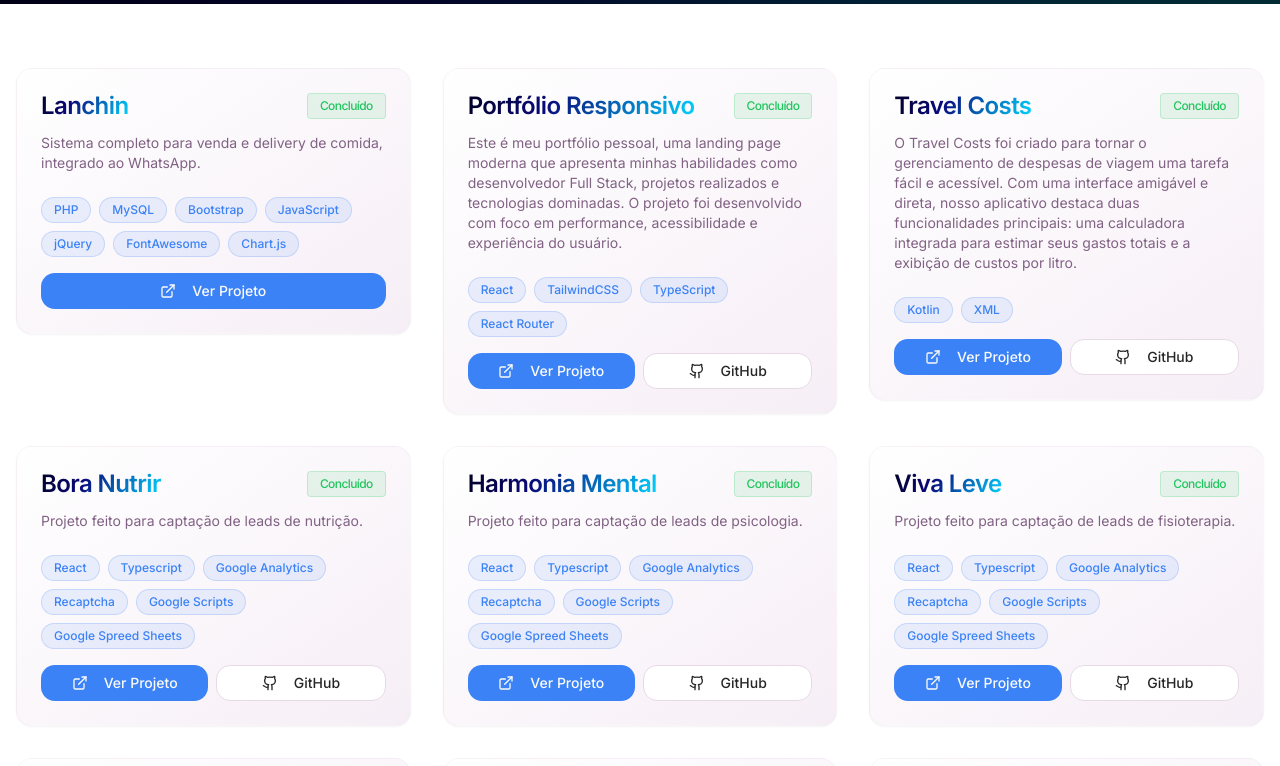
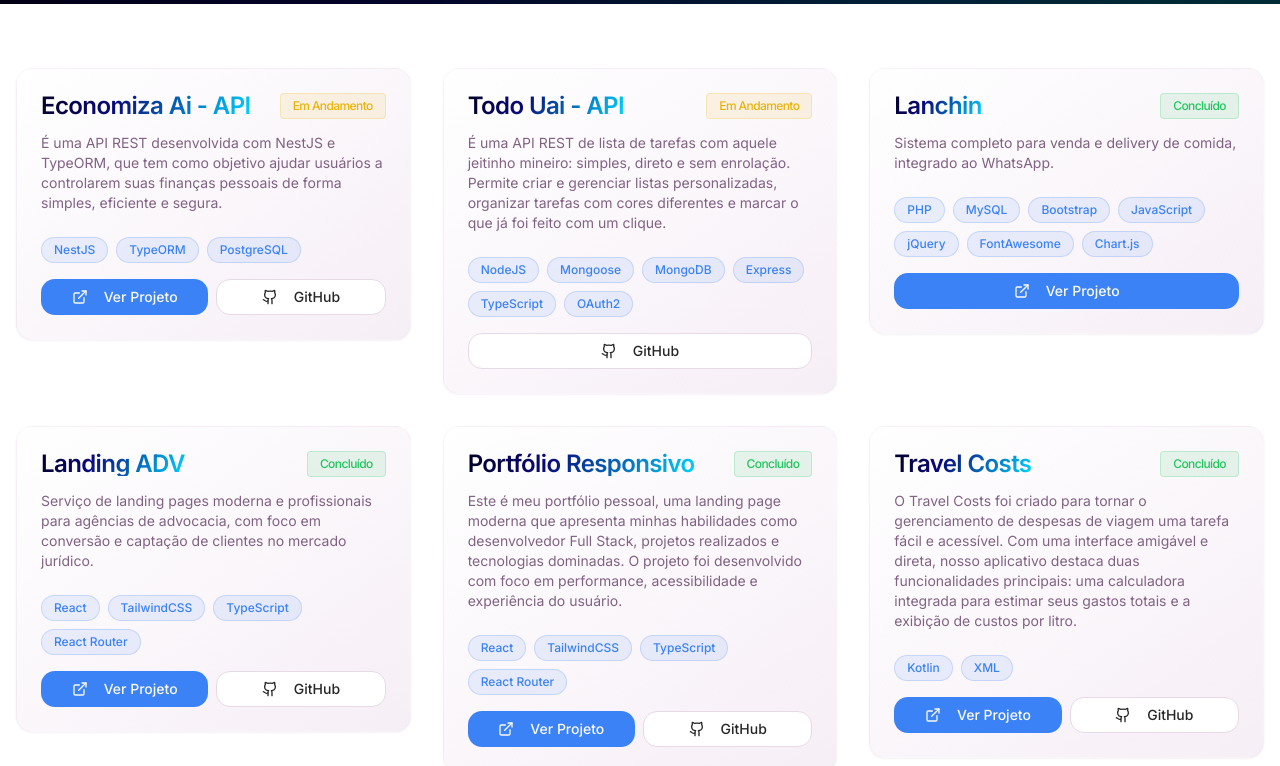
Before and after one commit to ThallesLana/landing-page, a React (Vite) app: page /projetos in a window 1280 px wide. Shown: the part 280-1046 px from the top of the page. Built offline with nearby package versions, Linux system fonts and the light colour scheme.

Commit message:
:sparkles: feat: include more projects

```diff
--- a/src/constants/projects.ts
+++ b/src/constants/projects.ts
@@ -2,12 +2,35 @@ import { ProjectStatus, Project } from "@/types/project";
 import { SOCIAL_MEDIA } from "./socialMedia";
 
 export const PROJECTS: Project[] = [
+  {
+    title: 'Economiza Ai - API',
+    description: 'É uma API REST desenvolvida com NestJS e TypeORM, que tem como objetivo ajudar usuários a controlarem suas finanças pessoais de forma simples, eficiente e segura.',
+    status: ProjectStatus.IN_PROGRESS,
+    technologies: ['NestJS', 'TypeORM', 'PostgreSQL'],
+    githubUrl: SOCIAL_MEDIA.github + 'economiza-ai',
+    liveUrl: 'https://economiza-ai.thalles-lana.dev/'
+  },
+  {
+    title: 'Todo Uai - API',
+    description: 'É uma API REST de lista de tarefas com aquele jeitinho mineiro: simples, direto e sem enrolação. Permite criar e gerenciar listas personalizadas, organizar tarefas com cores diferentes e marcar o que já foi feito com um clique.',
+    status: ProjectStatus.IN_PROGRESS,
+    technologies: ['NodeJS', 'Mongoose', 'MongoDB', 'Express', 'TypeScript', 'OAuth2'],
+    githubUrl: SOCIAL_MEDIA.github + 'todo-uai'
+  },
   {
     title: 'Lanchin',
     description: 'Sistema completo para venda e delivery de comida, integrado ao WhatsApp.',
     technologies: ['PHP', 'MySQL', 'Bootstrap', 'JavaScript', 'jQuery', 'FontAwesome', 'Chart.js'],
     status: ProjectStatus.COMPLETED,
     liveUrl: 'https://lanchin.com.br',
+  },
+  {
+    title: 'Landing ADV',
+    description: 'Serviço de landing pages moderna e profissionais para agências de advocacia, com foco em conversão e captação de clientes no mercado jurídico.',
+    technologies: ['React', 'TailwindCSS', 'TypeScript', 'React Router'],
+    status: ProjectStatus.COMPLETED,
+    liveUrl: 'https://lp-advocacia.thalles-lana.dev/',
+    githubUrl: SOCIAL_MEDIA.github + 'landing-adv',
   },
   {
     title: 'Portfólio Responsivo',
@@ -58,19 +81,12 @@ export const PROJECTS: Project[] = [
     liveUrl: 'https://linktree.guiajuridica.com.br/'
   },
   {
-    title: 'Economiza Ai',
-    description: 'É uma API REST desenvolvida com NestJS e TypeORM, que tem como objetivo ajudar usuários a controlarem suas finanças pessoais de forma simples, eficiente e segura.',
-    status: ProjectStatus.IN_PROGRESS,
-    technologies: ['NestJS', 'TypeORM', 'PostgreSQL'],
-    githubUrl: SOCIAL_MEDIA.github + 'economiza-ai'
-  },
-  {
     title: 'Health Leek',
     description: 'Freelancer feito para um TCC que explica os tipos de lesões em pacientes de doenças crônicas e principais orientações e tratamentos.',
     status: ProjectStatus.COMPLETED,
     technologies: ['HTML', 'CSS', 'JavaScript'],
     githubUrl: SOCIAL_MEDIA.github + 'health-leek',
-    liveUrl: 'https://health-leek.thalles-lana.dev/'
+    liveUrl: 'https://healthleek.thalles-lana.dev/'
   },
   {
     title: 'Github Explorer',
```
